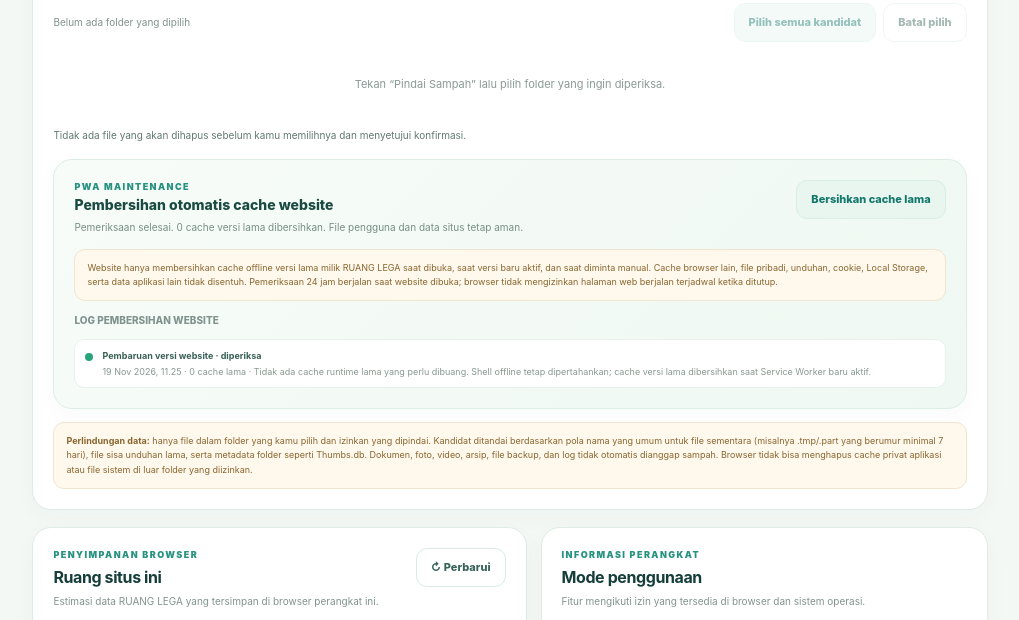
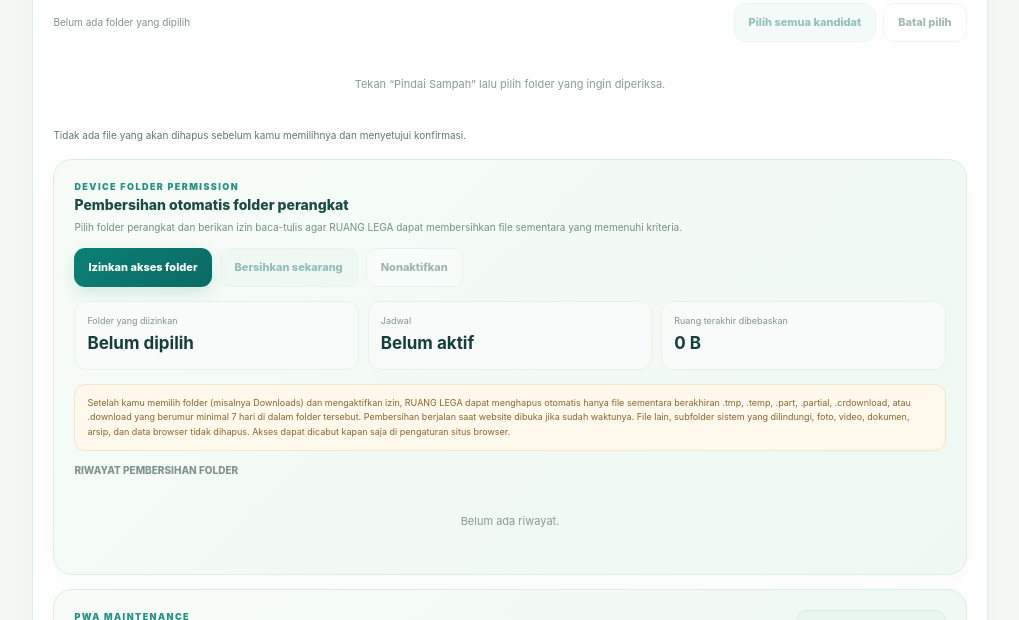
Before and after one commit to butterbloombakeryy-hash/ruang-lega, a plain HTML site: page site/index.html in a window 1280 px wide. Shown: the part 819-1439 px from the top of the page, without its empty margins (254-1273 px from the left). Drawn offline with Linux system fonts and the light colour scheme.

Commit message:
Add explicit device folder permission UI and Android cache access controls

```diff
--- a/site/index.html
+++ b/site/index.html
@@ -191,6 +191,24 @@ button:focus-visible,a:focus-visible{outline:3px solid #7bd8c2;outline-offset:2p
   <div id="trashStatus" class="cleanupStatus" aria-live="polite">Tidak ada file yang akan dihapus sebelum kamu memilihnya dan menyetujui konfirmasi.</div>
 
 
+  <div class="panel autoCleanupWeb" id="webFolderAutoCleanupPanel" style="margin-top:14px">
+   <div class="autoCleanupHeader">
+    <div><div class="kicker">Device folder permission</div><div class="autoCleanupTitle">Pembersihan otomatis folder perangkat</div><div class="autoCleanupMeta" id="webFolderAutoCleanupStatus">Pilih folder perangkat dan berikan izin baca-tulis agar RUANG LEGA dapat membersihkan file sementara yang memenuhi kriteria.</div></div>
+    <div class="cleanupButtons">
+     <button id="webFolderGrantBtn" class="btn primary">Izinkan akses folder</button>
+     <button id="webFolderRunBtn" class="btn soft" disabled>Bersihkan sekarang</button>
+     <button id="webFolderDisableBtn" class="btn outline" disabled>Nonaktifkan</button>
+    </div>
+   </div>
+   <div class="cleanupStats">
+    <div class="cleanupStat"><small>Folder yang diizinkan</small><strong id="webFolderName">Belum dipilih</strong></div>
+    <div class="cleanupStat"><small>Jadwal</small><strong id="webFolderInterval">Belum aktif</strong></div>
+    <div class="cleanupStat"><small>Ruang terakhir dibebaskan</small><strong id="webFolderFreed">0 B</strong></div>
+   </div>
+   <div class="cleanupFoot">Setelah kamu memilih folder (misalnya Downloads) dan mengaktifkan izin, RUANG LEGA dapat menghapus otomatis hanya file sementara berakhiran .tmp, .temp, .part, .partial, .crdownload, atau .download yang berumur minimal 7 hari di dalam folder tersebut. Pembersihan berjalan saat website dibuka jika sudah waktunya. File lain, subfolder sistem yang dilindungi, foto, video, dokumen, arsip, dan data browser tidak dihapus. Akses dapat dicabut kapan saja di pengaturan situs browser.</div>
+   <div class="sub" style="font-weight:800;margin-top:12px">RIWAYAT PEMBERSIHAN FOLDER</div>
+   <div id="webFolderAutoLogs" class="autoCleanupLogs"><div class="empty">Belum ada riwayat.</div></div>
+  </div>
   <div class="panel autoCleanupWeb" id="webAutoCleanupPanel">
    <div class="autoCleanupHeader">
     <div><div class="kicker">PWA maintenance</div><div class="autoCleanupTitle">Pembersihan otomatis cache website</div><div class="autoCleanupMeta" id="webAutoCleanupStatus">Memeriksa cache versi lama milik RUANG LEGA…</div></div>
@@ -204,7 +222,8 @@ button:focus-visible,a:focus-visible{outline:3px solid #7bd8c2;outline-offset:2p
   <div id="nativeAndroidCleanup" class="panel" hidden style="margin-top:14px;border-color:#cfe8db">
    <div class="panelHead"><div><div class="kicker">Android native cleanup</div><h2>Pemindaian cache aplikasi Android</h2><p class="sub">Bagian ini aktif di APK RUANG LEGA. Android menampilkan ukuran cache aplikasi dan mengatur proses pembersihan melalui konfirmasi sistem.</p></div><span class="privacy"><i></i> Mode APK</span></div>
    <div class="cleanupStats"><div class="cleanupStat"><small>Aplikasi terbaca</small><strong id="nativeAppCount">—</strong></div><div class="cleanupStat"><small>Perkiraan total cache</small><strong id="nativeCacheTotal">—</strong></div><div class="cleanupStat"><small>Status izin</small><strong id="nativePermissionStatus">Belum dicek</strong></div></div>
-   <div class="cleanupButtons"><button id="nativeScanAppsBtn" class="btn primary">⌕ Pindai cache aplikasi</button><button id="nativeClearCacheBtn" class="btn soft">Bersihkan cache (konfirmasi Android)</button><button id="nativeClearOwnCacheBtn" class="btn outline">Bersihkan cache RUANG LEGA</button></div>
+   <div class="cleanupFoot">Untuk meminta Android membersihkan cache eksternal aplikasi lain, aktifkan akses khusus “Akses semua file” terlebih dahulu. Android akan menampilkan dialog konfirmasi sistem; RUANG LEGA tidak bisa menyetujui dialog itu secara otomatis.</div>
+   <div class="cleanupButtons"><button id="nativeGrantCacheAccessBtn" class="btn primary">Izinkan akses penyimpanan</button><button id="nativeScanAppsBtn" class="btn primary">⌕ Pindai cache aplikasi</button><button id="nativeClearCacheBtn" class="btn soft">Bersihkan cache (konfirmasi Android)</button><button id="nativeClearOwnCacheBtn" class="btn outline">Bersihkan cache RUANG LEGA</button></div>
 
    <div class="panel autoCleanupWeb" id="nativeAutoCleanupSettings" style="margin-top:14px">
     <div class="autoCleanupHeader">
```
